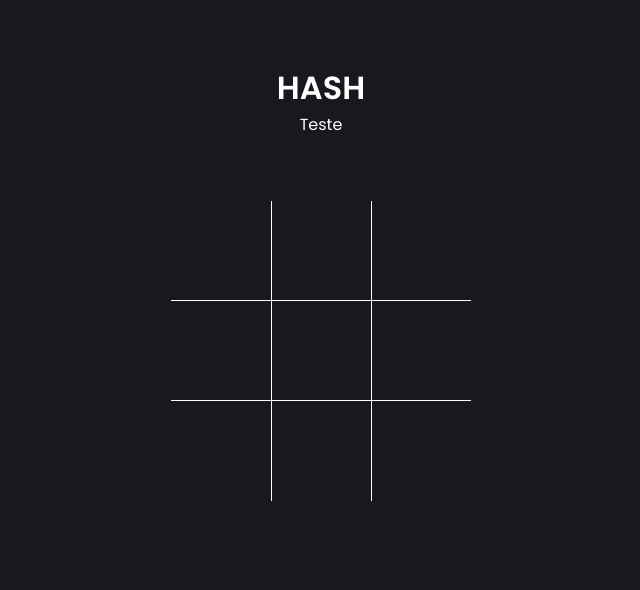
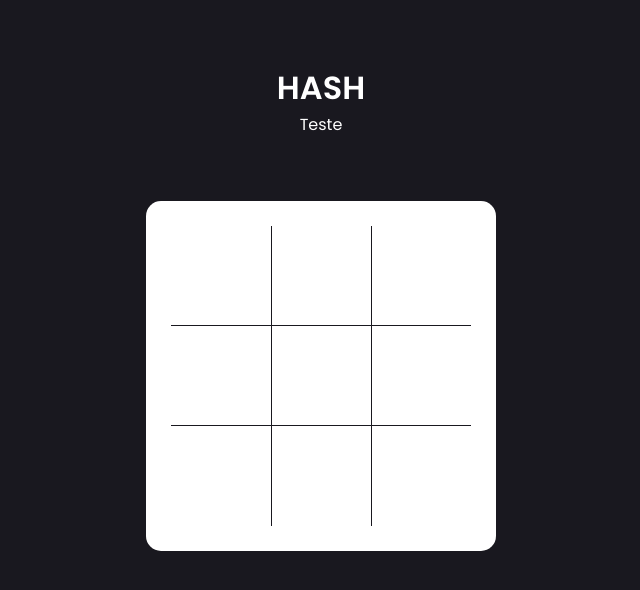
Before and after one commit to GabrielReds13/Hash, a plain HTML site: page index.html in a window 1280 px wide. Shown: the whole page, without its empty margins (319-959 px from the left). Drawn offline with Linux system fonts and the light colour scheme.

Commit message:
Background Stylized

```diff
--- a/style.css
+++ b/style.css
@@ -26,6 +26,18 @@ main.end {
   -webkit-filter:blur(8px) ;
 }
 
+/* Background Hash */
+div.board {
+  background-color: white;
+
+  width: 350px;
+  height: 350px;
+
+  border-radius: 15px;
+
+  margin: auto;
+}
+
 /* Hash */
 .board {
   display: grid;
@@ -46,7 +58,7 @@ justify-content: center;
 
 cursor: pointer;
 
-border: 1px white solid;
+border: 1px var(--backgroundColor) solid;
 border-top: none;
 border-right: none;
 position: relative;
@@ -65,14 +77,14 @@ position: relative;
 .cell.x::after,
 .cell.o::before,
 .cell.o::after {
-  background-color: white;
+  background-color: var(--backgroundColor);
 }
 
 .board.x .cell:not(.x):not(.o):hover::before,
 .board.x .cell:not(.x):not(.o):hover::after,
 .board.o .cell:not(.x):not(.o):hover::before,
 .board.o .cell:not(.x):not(.o):hover::after {
-  background-color: rgba(255, 255, 255, 0.1);
+  background-color: rgba(25, 24, 31, 0.3);
 }
 
 /* Hash X */
@@ -118,7 +130,7 @@ border-radius: 50%;
   width: calc(var(--mark-size) * 0.6);
   height: calc(var(--mark-size) * 0.6);
 
-  background-color: var(--backgroundColor);
+  background-color: white;
 }
 
 /* Cursor */
```
